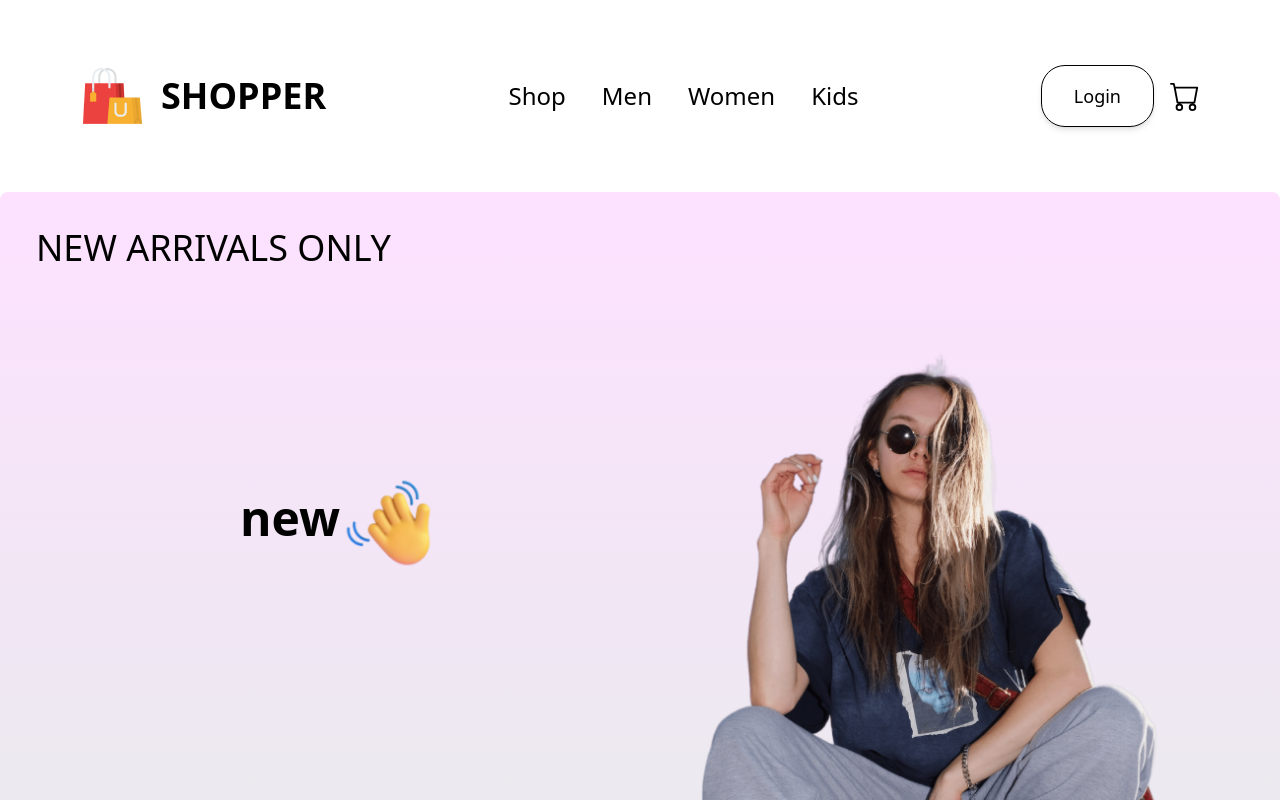
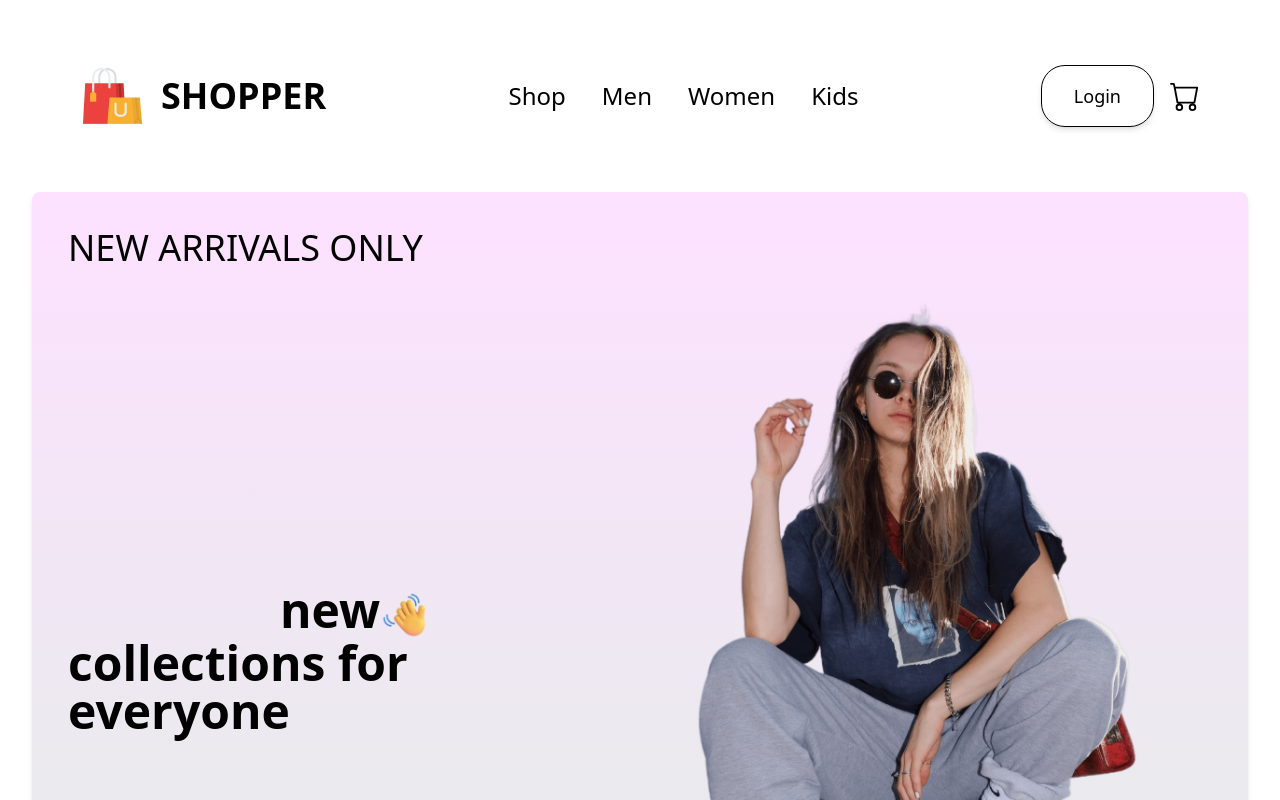
Before and after one commit to Mohamed0Hisham/clothesShop, a React (Vite) app: page /men in a window 1280 px wide. Shown: the top 800 px of the page. Built offline with nearby package versions, Linux system fonts and the light colour scheme.

Commit message:
modified the landing page

```diff
--- a/src/components/landing.jsx
+++ b/src/components/landing.jsx
@@ -3,24 +3,22 @@ import heroImg from "../Assets/hero_image.png";
 import { FaLongArrowAltRight } from "react-icons/fa";
 const Landing = () => {
 	return (
-		<div className=" sm:h-fit h-full w-full bg-gradient-to-b from-light-pink to-light-green p-9 rounded-lg shadow-md">
+		<div className="max-h-full h-fit w-full  bg-gradient-to-b from-light-pink to-light-green p-9 rounded-lg shadow-md">
 			<h1 className=" text-4xl">NEW ARRIVALS ONLY</h1>
-			<br />
-			<br />
 			<div className="grid grid-cols-2">
-				<div className="flex flex-col justify-around items-center text-2xl">
+				<div className="flex flex-col justify-center items-center text-2xl">
 					<p className=" sm:text-5xl font-bold">
 						new
 						<span>
 							<img
 								src={handIcon}
 								alt="handIcon"
-								className=" sm:w-24 w-12 inline-block "
+								className=" w-12 inline-block "
 							/>
 						</span>
 					</p>
 					<p className=" sm:text-5xl font-bold">
-						collections <br /> for everyone
+						collections for everyone
 					</p>
 				</div>
 				<div>
--- a/src/pages/shop.jsx
+++ b/src/pages/shop.jsx
@@ -7,12 +7,12 @@ import SpecialOffer from "../components/specialOffer";
 const Shop = () => {
 	return (
 		<>
-			<Landing />
 			<section className=" container relative left-1/2  -translate-x-1/2 sm:px-8">
-					<PopularGallary />
-					<SpecialOffer />
-					<NewCollection />
-					<Footer />
+				<Landing />
+				<PopularGallary />
+				<SpecialOffer />
+				<NewCollection />
+				<Footer />
 			</section>
 		</>
 	);
```
Also changed, not shown: src/components/footer.jsx (+32 -14 lines).
